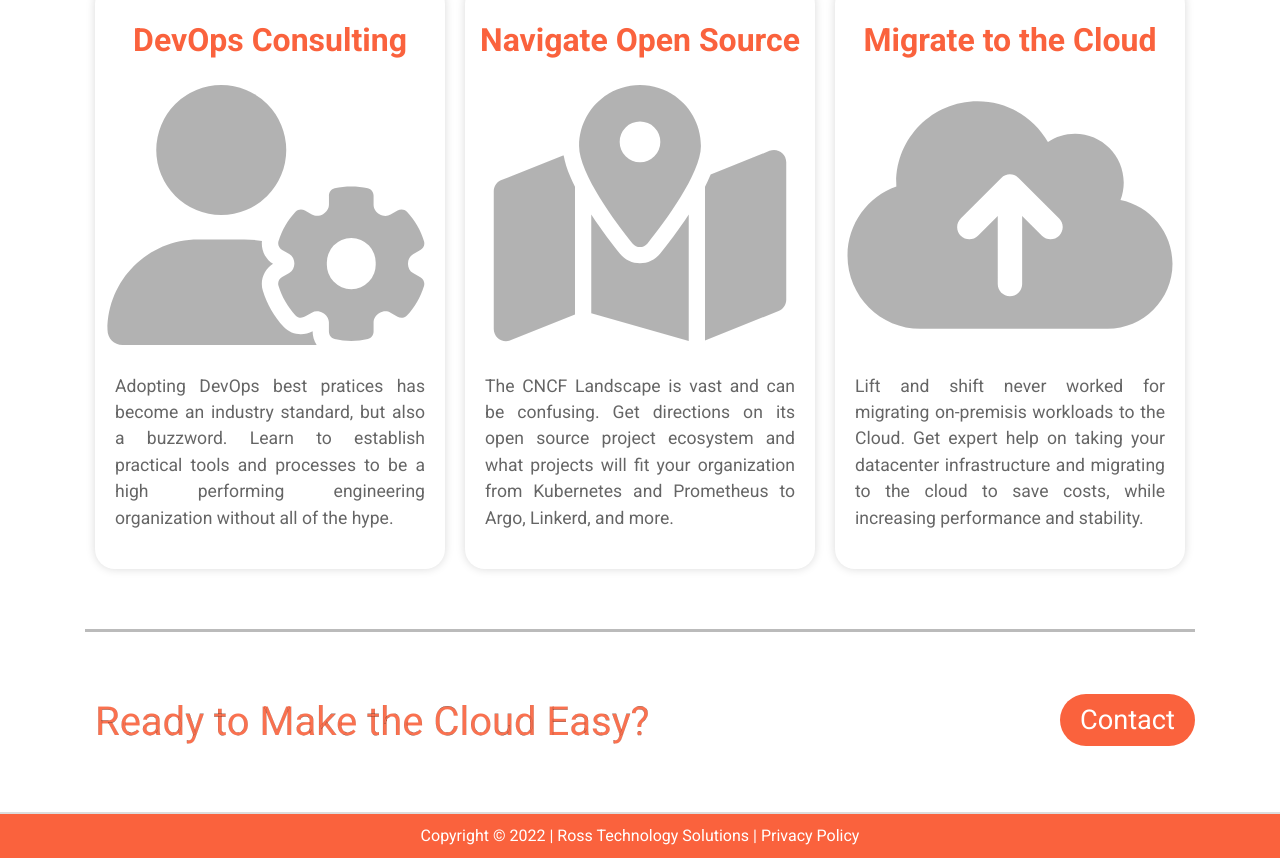
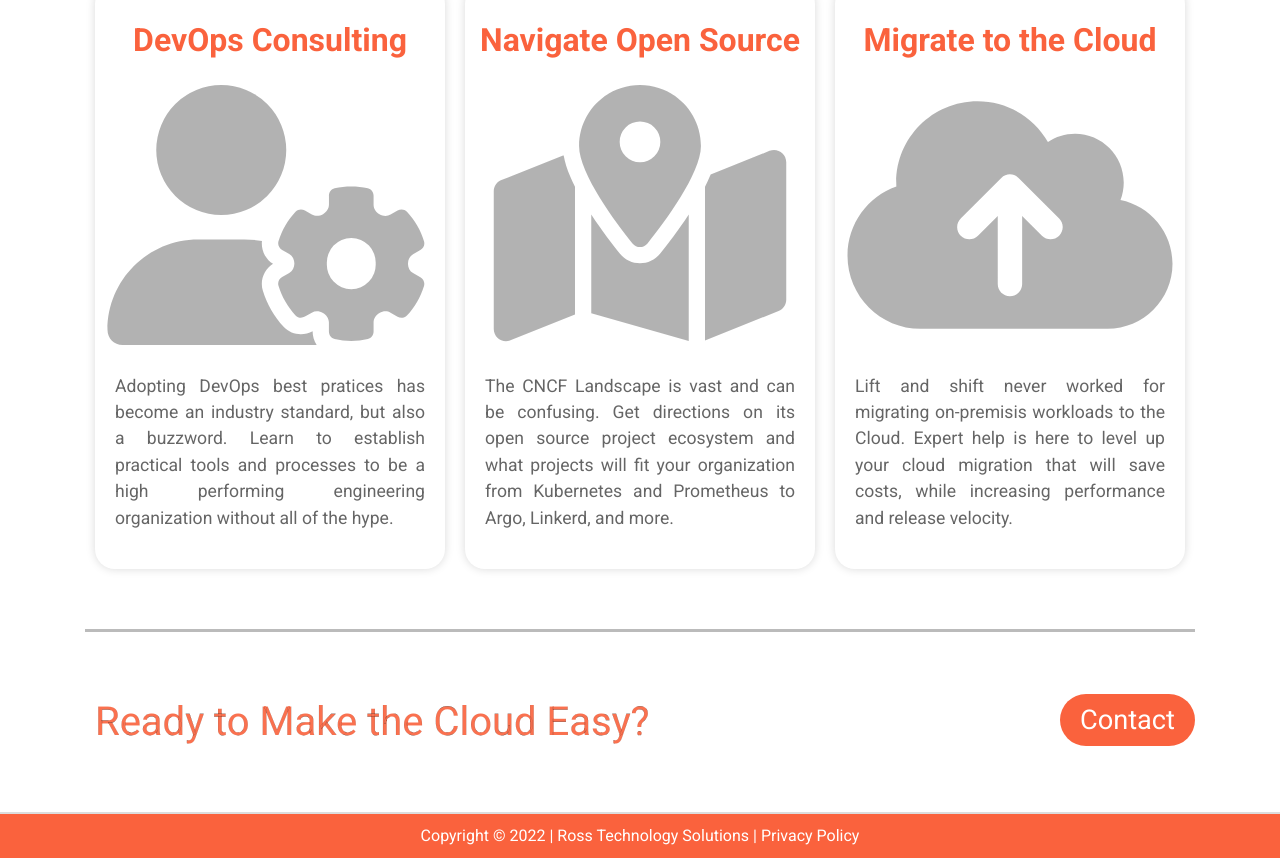
Before and after one commit to rosstechnologysolutions/website, a Gatsby site: page / in a window 1280 px wide. Shown: the part 922-1780 px from the top of the page. Built offline with nearby package versions, Linux system fonts and the light colour scheme; Gatsby itself is replaced by a stand-in of ours.

Commit message:
tweak to copywriting.

```diff
--- a/src/components/Services/CloudMigration.js
+++ b/src/components/Services/CloudMigration.js
@@ -59,7 +59,7 @@ export default function CloudMigrationServices() {
             <div className="icon-box">
                 <FontAwesomeIcon className="icon" icon={faCloudArrowUp}/>
             </div>
-            <p>Lift and shift never worked for migrating on-premisis workloads to the Cloud. Get expert help on taking your datacenter infrastructure and migrating to the cloud to save costs, while increasing performance and stability.</p>
+            <p>Lift and shift never worked for migrating on-premisis workloads to the Cloud. Expert help is here to level up your cloud migration that will save costs, while increasing performance and release velocity.</p>
         </StyledDevOps>
     )
 };
```
